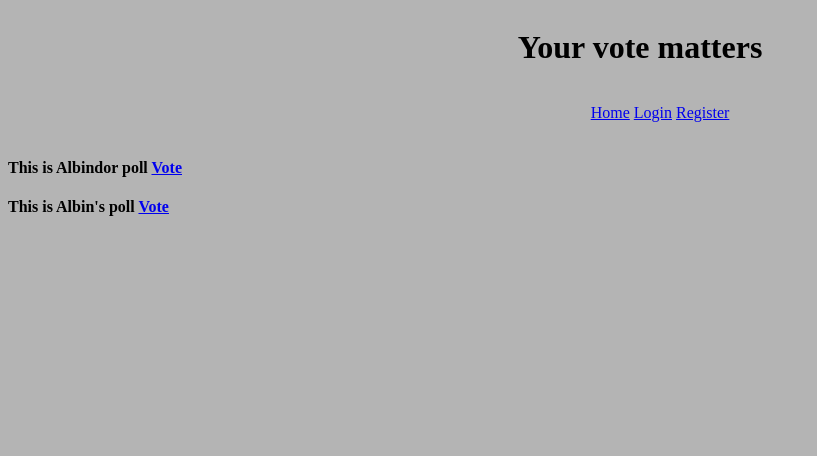
After one commit to tokauppin/csp1, a Django app: page /polls/ in a window 1280 px wide. The commit adds this page. Shown: the top 456 px of the page, without its empty margins (0-817 px from the left). Run offline with Django 5.2, Linux system fonts and the light colour scheme; data comes from the database, SQL or seed files in the repository; both versions use the stored data as it was after the commit.

Commit message:
Created poll model, users can now create, vote and remove polls

```diff
--- a/mysite/polls/admin.py
+++ b/mysite/polls/admin.py
@@ -3,7 +3,7 @@ from django.contrib.auth.admin import UserAdmin
 
 
 from .forms import CustomUserCreationForm, CustomUserChangeForm
-from .models import CustomUser
+from .models import CustomUser, Poll
 
 class CustomUserAdmin(UserAdmin):
     add_form = CustomUserCreationForm
@@ -14,3 +14,4 @@ class CustomUserAdmin(UserAdmin):
 
 
 admin.site.register(CustomUser, CustomUserAdmin)
+admin.site.register(Poll)
--- a/mysite/polls/models.py
+++ b/mysite/polls/models.py
@@ -6,5 +6,22 @@ from django.contrib.auth.models import AbstractUser
 class CustomUser(AbstractUser):
     email = models.EmailField(unique=True)
 
-def __str__(self):
-    return self.username
+    def __str__(self):
+        return self.username
+
+
+class Poll(models.Model):
+    question = models.CharField(max_length=255, blank=False, null=False)
+    option_one = models.CharField(max_length=50)
+    option_two = models.CharField(max_length=50)
+    option_three = models.CharField(max_length=50)
+
+    option_one_votes = models.IntegerField(default=0)
+    option_two_votes = models.IntegerField(default=0)
+    option_three_votes = models.IntegerField(default=0)
+    user_has_voted = models.BooleanField(default=False)
+
+    user = models.ForeignKey(CustomUser, on_delete=models.CASCADE)
+
+    def __str__(self):
+        return self.question
--- a/mysite/polls/static/base.css
+++ b/mysite/polls/static/base.css
@@ -9,6 +9,7 @@ body {
     display: flex;
     flex-direction: column;
     align-items: center;
+
 }
 
 .footer {
--- /dev/null
+++ b/mysite/polls/static/forms.css
@@ -0,0 +1,15 @@
+
+.form-inputs {
+    display: flex;
+    align-items: center;
+    flex-direction: column;
+}
+
+.form-input {
+    margin-top: 0.5em;
+    margin-bottom: 0.5em;
+}
+
+.form-link {
+    margin-top: 0.5em;
+}
--- a/mysite/polls/templates/polls/base.html
+++ b/mysite/polls/templates/polls/base.html
@@ -7,6 +7,7 @@
     <meta name="viewport" content="width=device-width, initial-scale=1.0">
     <title>{% block title %}{% endblock %}</title>
     <link rel="stylesheet" href="{% static 'base.css' %}">
+    <link rel="stylesheet" href="{% static 'forms.css' %}">
     <!-- Add any additional CSS files or stylesheets here -->
 </head>
 
@@ -14,9 +15,22 @@
 <body>
     <header class="base-header">
         <h1>Your vote matters</h1>
-         {% if user.is_authenticated %}
-        <a href="{% url 'logout' %}">Logout</a>
-        {% endif %}
+        <nav>
+            <ul>
+                <a href="{% url 'home' %}">Home</a>
+                {% if user.is_authenticated %}
+                    <a href="{% url 'polls' %}">Polls</a>
+
+
+                    <a href="{% url 'logout' %}">Logout</a>
+
+                {% else %}
+                    <a href="{% url 'login' %}">Login</a>
+                    <a href="{% url 'register' %}">Register</a>
+                {% endif %}
+            </ul>
+        </nav>
+
         <!-- Add your navigation menu or other header content here -->
     </header>
 
--- a/mysite/polls/templates/polls/login.html
+++ b/mysite/polls/templates/polls/login.html
@@ -20,10 +20,10 @@
             <input type="password" name="password" placeholder="password" />
 
         </div>
+        <button type="submit">Login</button>
+         <a class="form-link" href="{% url 'register' %}">Don't have an account?</a>
+    </div>
 
-        <button type="submit">Login</button>
-        <a href="{% url 'register' %}">Don't have an account?</a>
-    </div>
 
 
 
--- /dev/null
+++ b/mysite/polls/templates/polls/polls.html
@@ -0,0 +1,29 @@
+{% extends "polls/base.html" %}
+
+{% block title %}
+    create a poll
+{% endblock %}
+
+{% block content %}
+
+<div class="all-polls">
+    {% for poll in polls %}
+    <li class="poll-list" style="list-style-type: none;">
+
+       <h4>
+
+        {{ poll.question }}
+
+        <a href="{% url 'vote' poll.id %}">Vote</a><br/>
+        {% if request.user == poll.user %}
+        <a href="{% url 'remove-poll' poll.id %}">Remove poll</a>
+        {% endif %}
+        </h4>
+
+
+
+    </li>
+    {% endfor %}
+</div>
+
+{% endblock %}
--- a/mysite/polls/templates/polls/register.html
+++ b/mysite/polls/templates/polls/register.html
@@ -8,6 +8,7 @@
 {% block content %}
 
 <form method="POST">
+
     <!-- {% csrf_token %} -->
     <div class="form-inputs">
         <h3>Create an account</h3>
@@ -30,7 +31,7 @@
         </div>
 
         <button type="submit">Register</button>
-        <a href="{% url 'login' %}">Already have an account?</a>
+        <a class="form-link" href="{% url 'login' %}">Already have an account?</a>
 
     </div>
 
--- a/mysite/polls/urls.py
+++ b/mysite/polls/urls.py
@@ -4,11 +4,12 @@ from . import views
 
 urlpatterns = [
     path('', views.home_view, name='home'),
-    path('create_poll/', views.polls_view, name='create-poll'),
-    path('results/', views.results_view, name='results'),
-    path('vote/', views.vote_view, name='vote'),
+    path('polls/', views.polls_view, name='polls'),
+    path('results/<poll_id>/', views.results_view, name='results'),
+    path('vote/<poll_id>/', views.vote_view, name='vote'),
     path('register/', views.register_view, name='register'),
     path('login/', views.login_view, name='login'),
     path('logout/', views.logout_view, name='logout'),
+    path('remove/<poll_id>/', views.remove_poll, name='remove-poll'),
 
 ]
--- a/mysite/polls/views.py
+++ b/mysite/polls/views.py
@@ -1,6 +1,7 @@
 from django.shortcuts import render, redirect, get_object_or_404
 from django.http import HttpResponse
-from .forms import CustomUserCreationForm
+from .forms import CustomUserCreationForm, CreatePollForm
+from .models import Poll
 from django.views.decorators.csrf import csrf_protect
 from django.views.decorators.csrf import csrf_exempt
 
@@ -8,23 +9,85 @@ from django.contrib.auth import authenticate, login, logout
 from django.contrib.auth.decorators import login_required
 
 
+'''
+ngfdsngdsljnGLKSD
+'''
+@csrf_exempt
 @login_required(login_url='login')
 def home_view(request):
+    '''
+    Users can create a question and the answers to it
+    '''
+    if request.method == 'POST':
+        form = CreatePollForm(request.POST)
+
+        if form.is_valid():
+            poll = form.save(commit=False)
+            poll.user = request.user
+            poll.save()
+            return redirect('polls')
 
     return render(request, 'polls/home.html')
 
+
 def polls_view(request):
-    return render(request, 'polls/create_poll.html')
+    '''
+    Flaw design: see all polls and edit all polls
+    correct: See your own polls and search for polls with certain poll id to vote
+    or only remove your own polls, you can vote on all polls
+    '''
+    polls = Poll.objects.all()
+    context = {'polls': polls}
 
-def results_view(request):
+    return render(request, 'polls/polls.html', context)
+
+
+@csrf_exempt
+def results_view(request, poll_id):
     return render(request, 'polls/results.html')
 
-def vote_view(request):
-    return render(request, 'polls/vote.html')
+@csrf_exempt
+def vote_view(request, poll_id):
+    '''
+    vote view for selected poll
+    Users can only vote once per poll
+
+    '''
+
+    poll = Poll.objects.get(pk=poll_id)
+    context =  {
+        'poll': poll ,
+        'has_voted': poll.user_has_voted
+    }
+
+    if poll.user_has_voted:
+            print('you have voted')
+            return render(request, 'polls/vote.html', context)
+
+    if request.method == 'POST':
+
+        vote = request.POST['poll']
+
+        if vote == 'option1':
+            poll.option_one_votes += 1
+
+        if vote == 'option2':
+            poll.option_two_votes += 1
+
+        if vote == 'option3':
+            poll.option_three_votes += 1
+        poll.user_has_voted = True
+        poll.save()
+
+        return redirect('results', poll_id=poll_id)
+
+    return render(request, 'polls/vote.html', context)
 
 @csrf_exempt
 def login_view(request):
-
+    '''
+    Logs in a user if the credentials match with a user in database
+    '''
     if request.method == 'POST':
         username = request.POST['username']
         pwd = request.POST['password']
@@ -39,8 +102,6 @@ def login_view(request):
 
     return render(request, 'polls/login.html')
 
-
-# @csrf_protect
 @csrf_exempt
 def register_view(request):
     '''
@@ -53,13 +114,29 @@ def register_view(request):
         if form.is_valid():
             form.save()
 
-            return redirect('home')
+            return redirect('login')
 
     return render(request, 'polls/register.html')
 
 @csrf_exempt
 def logout_view(request):
-
+    '''
+    Logs out the user if the user is auhtenticated
+    '''
     if request.user.is_authenticated:
         logout(request)
         return redirect('login')
+
+def remove_poll(request, poll_id):
+    ''' remove selected poll, add verification lol :D '''
+
+    poll = Poll.objects.get(pk=poll_id)
+    poll.delete()
+
+    return redirect('polls')
+'''
+Corrected version
+'''
+
+# csrf protection
+# page restriction
```
Also changed, not shown: mysite/polls/forms.py (+11 -2 lines), mysite/polls/templates/polls/create_poll.html (deleted, +0 -13 lines), mysite/polls/templates/polls/home.html (+27 -0 lines), mysite/polls/templates/polls/vote.html (+52 -1 lines), mysite/db.sqlite3, mysite/polls/migrations/0001_initial.py, mysite/polls/migrations/0002_poll_user_has_voted.py (added).
